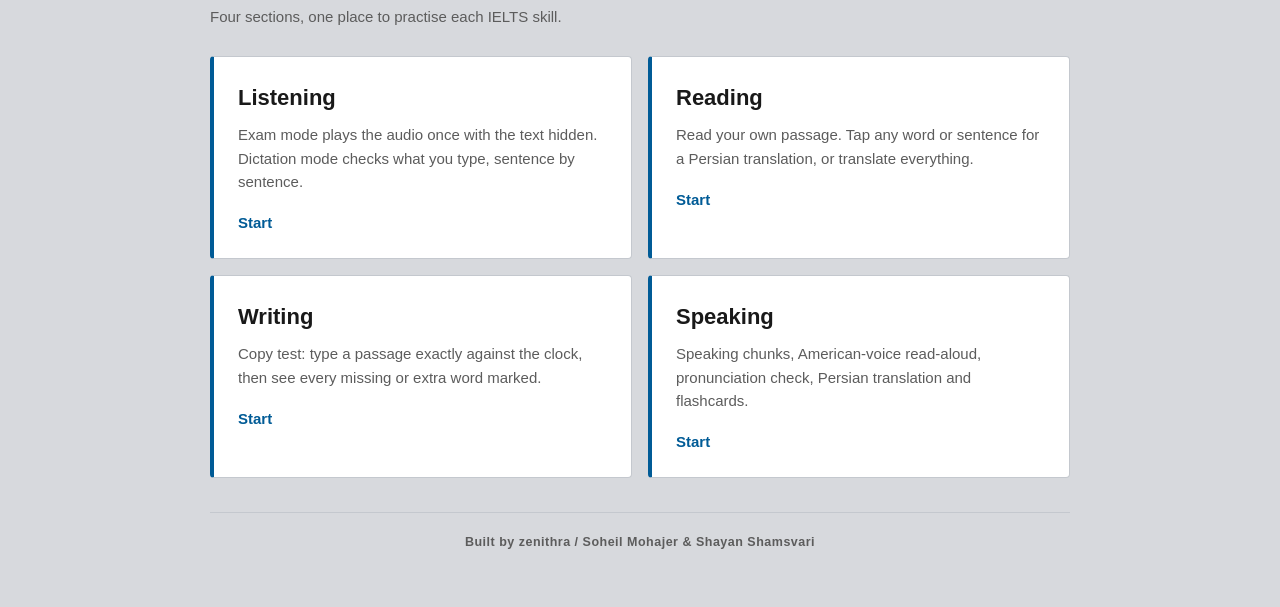
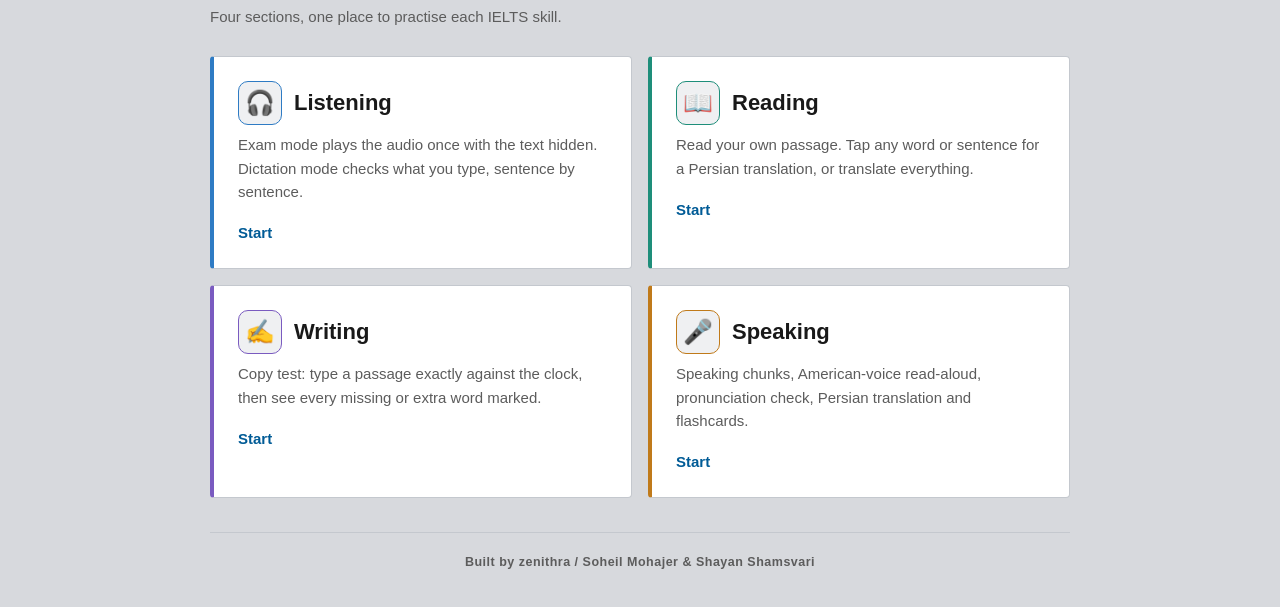
Before and after one commit to soheilmohajer-code/ielts-writing, a plain HTML site: page index.html in a window 1280 px wide. Shown: the part 151-758 px from the top of the page. Drawn offline with Linux system fonts and the light colour scheme; a web font is replaced by a local one.

Commit message:
feat: give each home card its own color and icon

```diff
--- a/index.html
+++ b/index.html
@@ -42,8 +42,14 @@ html[lang="fa"] h1,html[lang="fa"] h2{font-weight:800}
 .lead{color:var(--muted);margin:0 0 28px;max-width:60ch}
 .choices{display:grid;grid-template-columns:1fr 1fr;gap:16px}
 @media (max-width:640px){.choices{grid-template-columns:1fr}}
-.choice{display:flex;flex-direction:column;gap:8px;background:var(--sheet);border:1px solid var(--line);border-inline-start:4px solid var(--accent);border-radius:4px;padding:24px;color:inherit;text-decoration:none}
-.choice:hover{border-color:var(--accent);background:var(--sheet2)}
+.choice{--ca:var(--accent);display:flex;flex-direction:column;gap:8px;background:var(--sheet);border:1px solid var(--line);border-inline-start:4px solid var(--ca);border-radius:4px;padding:24px;color:inherit;text-decoration:none}
+.choice:hover{border-color:var(--ca);background:var(--sheet2)}
+.choice.l{--ca:#2E7BC4}
+.choice.r{--ca:#1E8E7A}
+.choice.w{--ca:#7A5BC0}
+.choice.s{--ca:#C07A1A}
+.chead{display:flex;align-items:center;gap:12px}
+.ic{width:44px;height:44px;flex:none;border-radius:10px;display:grid;place-items:center;font-size:24px;line-height:1;background:var(--sheet2);border:1px solid var(--ca)}
 .choice:focus-visible,.icon-btn:focus-visible,.lang-btn:focus-visible{outline:2px solid var(--accent);outline-offset:2px}
 .choice h2{font-size:22px;margin:0}
 .choice p{margin:0;color:var(--muted)}
@@ -67,23 +73,23 @@ html[lang="fa"] h1,html[lang="fa"] h2{font-weight:800}
   <h1 data-i18n="h1">Choose a practice section</h1>
   <p class="lead" data-i18n="lead"></p>
   <div class="choices">
-    <a class="choice" href="listening.html">
-      <h2 data-i18n="lTitle">Listening</h2>
+    <a class="choice l" href="listening.html">
+      <div class="chead"><span class="ic" aria-hidden="true">🎧</span><h2 data-i18n="lTitle">Listening</h2></div>
       <p data-i18n="lText"></p>
       <span class="go" data-i18n="go">Start</span>
     </a>
-    <a class="choice" href="reading.html">
-      <h2 data-i18n="rTitle">Reading</h2>
+    <a class="choice r" href="reading.html">
+      <div class="chead"><span class="ic" aria-hidden="true">📖</span><h2 data-i18n="rTitle">Reading</h2></div>
       <p data-i18n="rText"></p>
       <span class="go" data-i18n="go">Start</span>
     </a>
-    <a class="choice" href="copy-test.html">
-      <h2 data-i18n="wTitle">Writing</h2>
+    <a class="choice w" href="copy-test.html">
+      <div class="chead"><span class="ic" aria-hidden="true">✍️</span><h2 data-i18n="wTitle">Writing</h2></div>
       <p data-i18n="wText"></p>
       <span class="go" data-i18n="go">Start</span>
     </a>
-    <a class="choice" href="speaking.html">
-      <h2 data-i18n="sTitle">Speaking</h2>
+    <a class="choice s" href="speaking.html">
+      <div class="chead"><span class="ic" aria-hidden="true">🎤</span><h2 data-i18n="sTitle">Speaking</h2></div>
       <p data-i18n="sText"></p>
       <span class="go" data-i18n="go">Start</span>
     </a>
```
